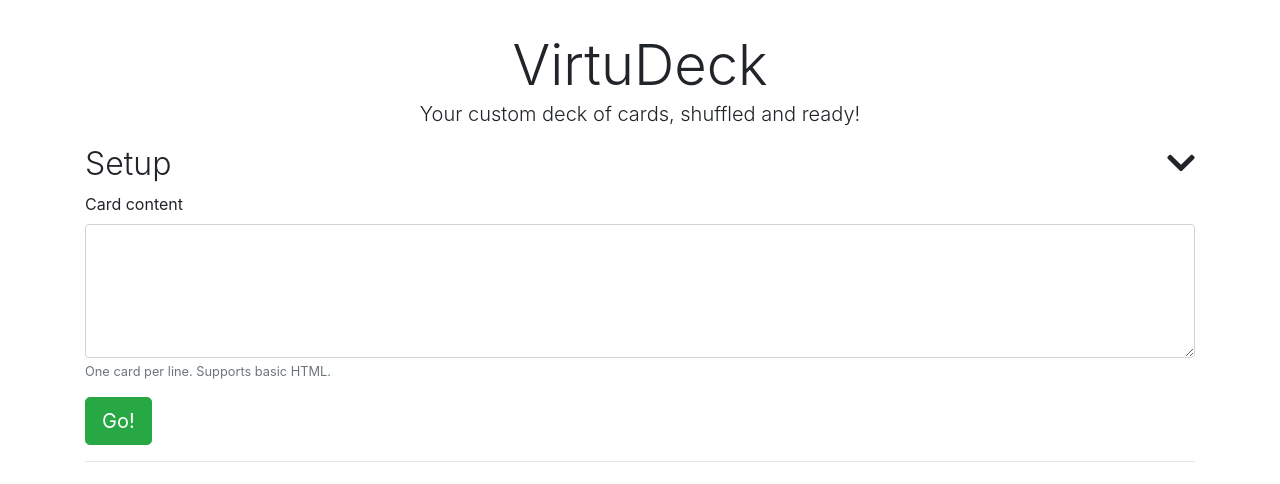
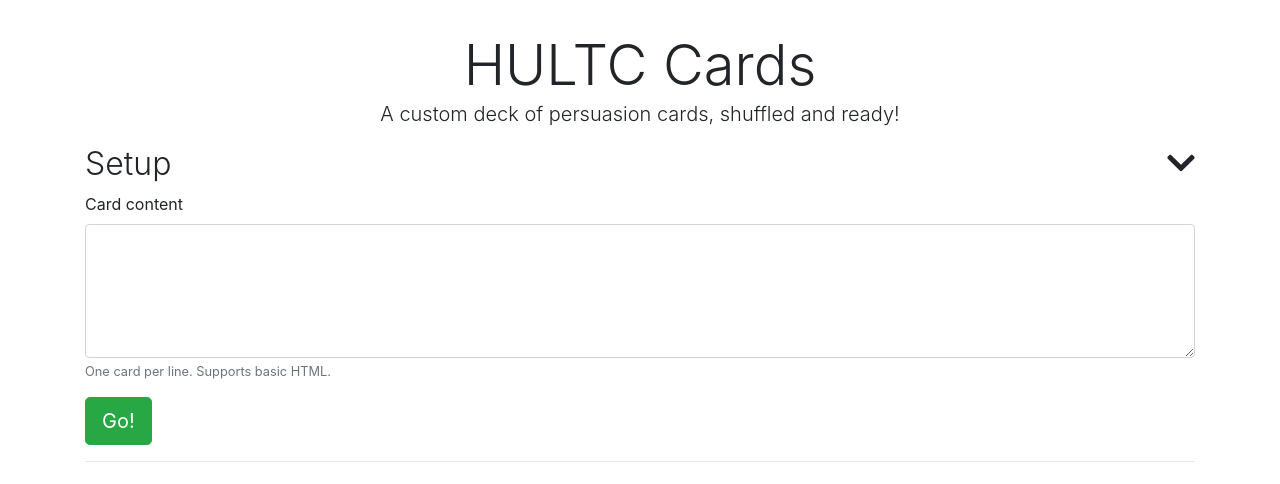
Before and after one commit to jboesen/jboesen.github.io, a plain HTML site: page index.html in a window 1280 px wide. Drawn offline with nearby package versions, Linux system fonts and the light colour scheme; files that its build step writes are made by us from their sources.

Commit message:
customize titles

```diff
--- a/index.html
+++ b/index.html
@@ -16,8 +16,8 @@
 <body>
   <div class="container">
     <div class="text-center">
-      <div class="display-4 page-title">VirtuDeck</div>
-      <p class="lead">Your custom deck of cards, shuffled and ready!</p>
+      <div class="display-4 page-title">HULTC Cards</div>
+      <p class="lead">A custom deck of persuasion cards, shuffled and ready!</p>
     </div>
     <h2>Setup
       <span class="float-right">
```
